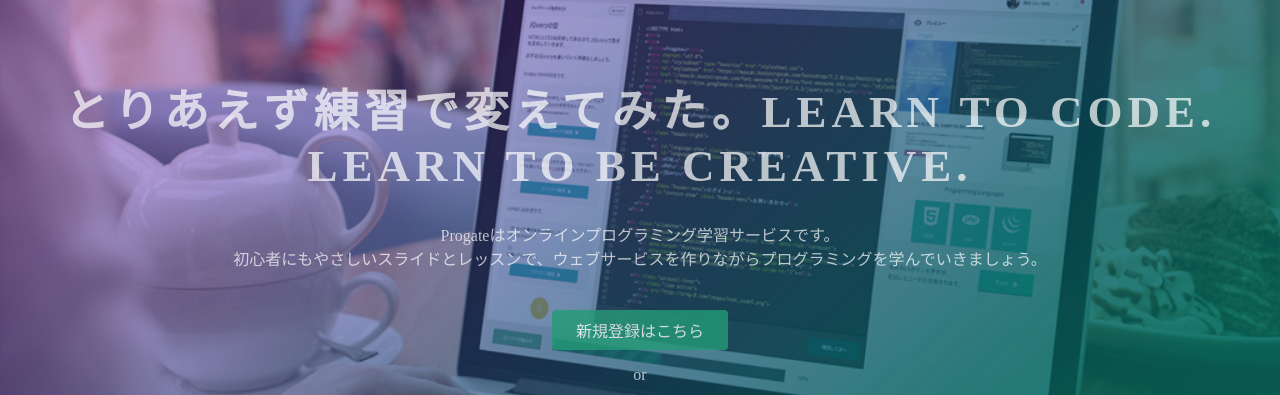
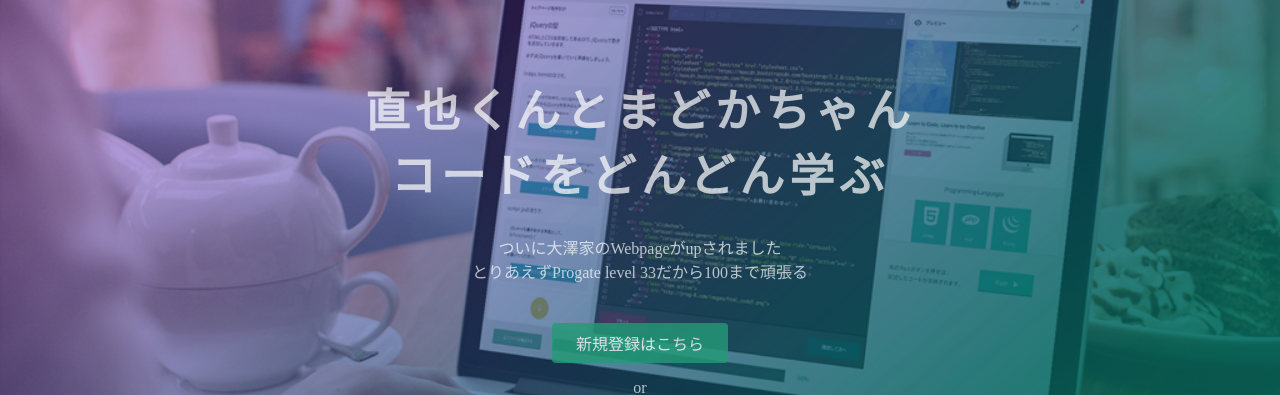
Before and after one commit to naoyaohzawa/prog-8.github.io-sample, a plain HTML site: page index.html in a window 1280 px wide. Shown: the part 135-530 px from the top of the page. Drawn offline with Linux system fonts and the light colour scheme.

Commit message:
Update index.html

```diff
--- a/index.html
+++ b/index.html
@@ -23,8 +23,8 @@
   </header>
   <div class="top-wrapper">
     <div class="container">
-      <h1>とりあえず練習で変えてみた。LEARN TO CODE.<br>LEARN TO BE CREATIVE.</h1>
-      <p>Progateはオンラインプログラミング学習サービスです。<br>初心者にもやさしいスライドとレッスンで、ウェブサービスを作りながらプログラミングを学んでいきましょう。</p>
+      <h1>直也くんとまどかちゃん<br>コードをどんどん学ぶ</h1>
+      <p>ついに大澤家のWebpageがupされました<br>とりあえずProgate level 33だから100まで頑張る</p>
       <div class="btn-wrapper">
         <a href="#" class="btn signup">新規登録はこちら</a>
         <p>or</p>
```
